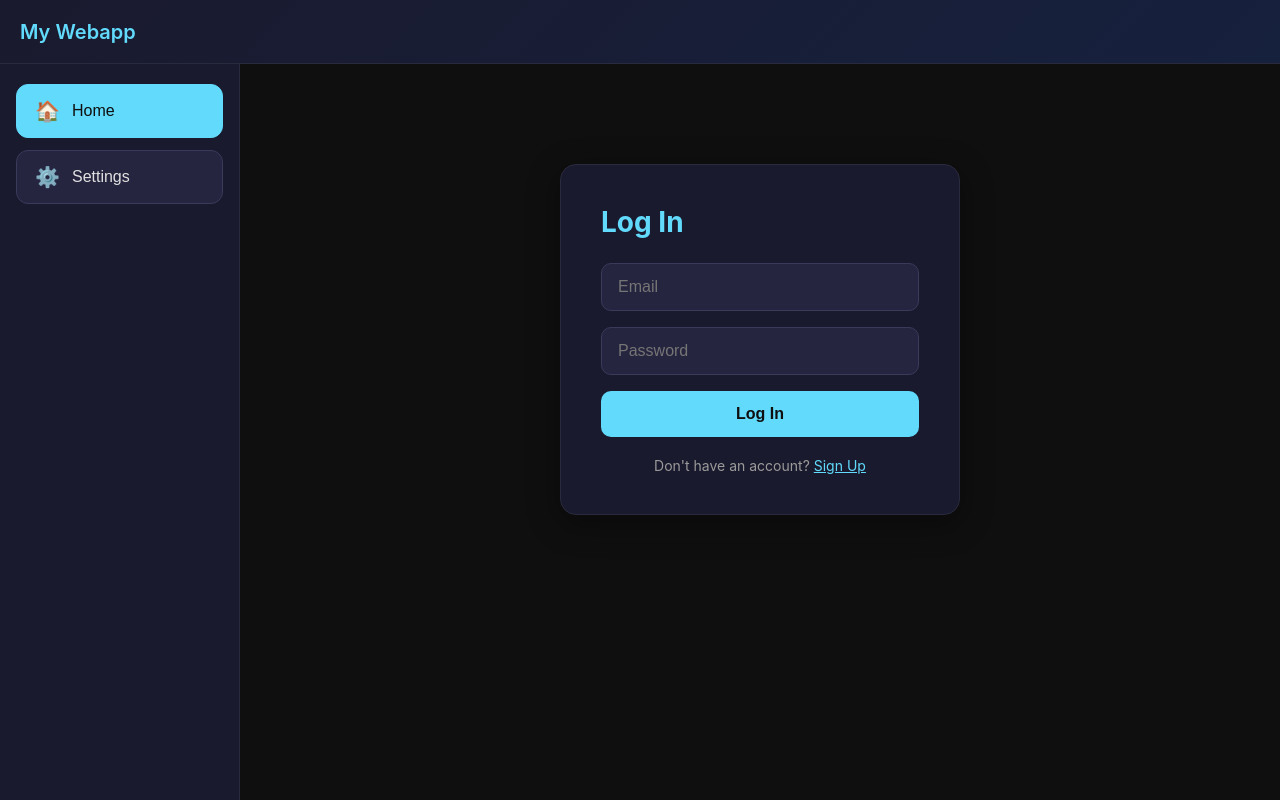
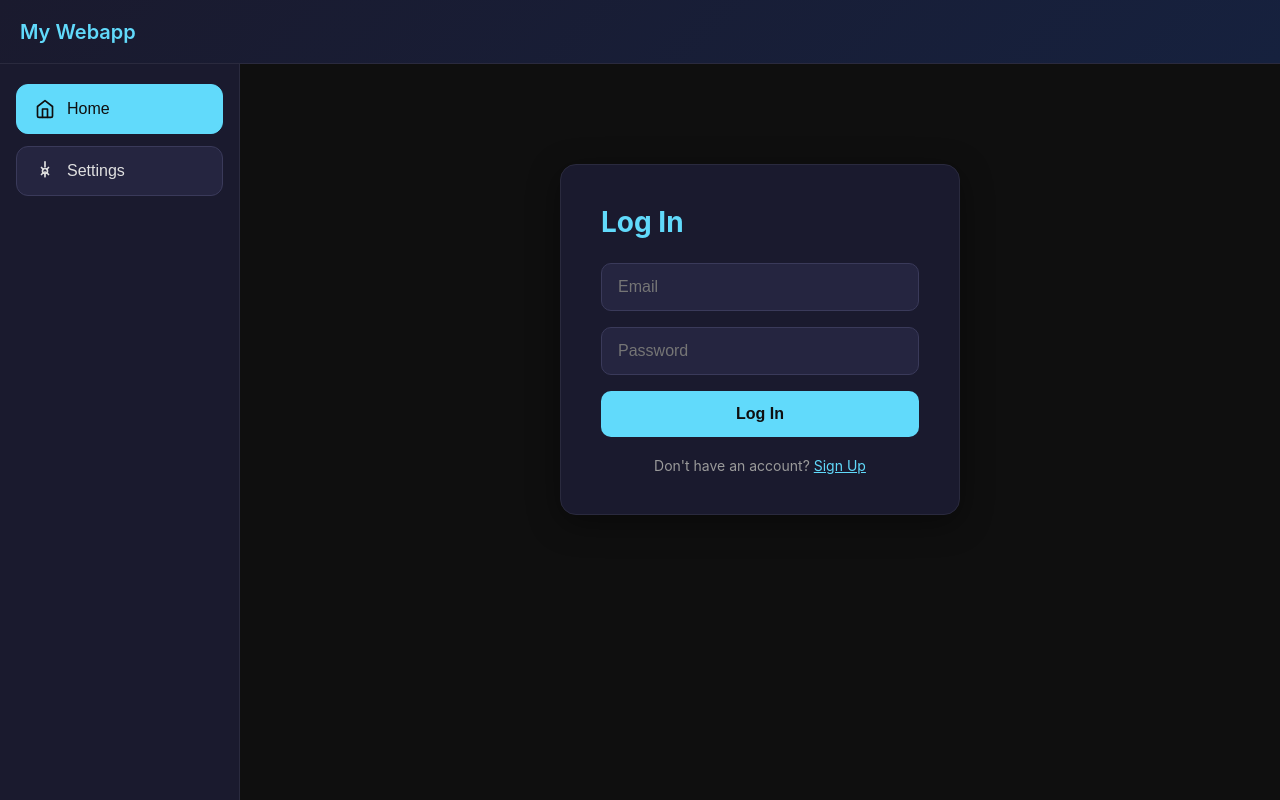
Before and after one commit to Closehunter/my-webapp, a React (Create React App) app: page / in a window 1280 px wide. Built offline with nearby package versions, Linux system fonts and the light colour scheme; no server answers.

Commit message:
Add mobile responsive design

```diff
--- a/src/App.css
+++ b/src/App.css
@@ -104,15 +104,35 @@ body {
   border-color: #61dafb;
 }
 
+/* SVG Icon Styles */
+.icon {
+  width: 20px;
+  height: 20px;
+  display: inline-block;
+  flex-shrink: 0;
+  transition: all 0.2s;
+}
+
 .nav-btn .icon {
-  font-size: 20px;
-  display: inline-block;
+  color: #e0e0e0;
+}
+
+.nav-btn:hover .icon {
+  color: #ffffff;
+}
+
+.nav-btn.active .icon {
+  color: #0f0f0f;
 }
 
 .logout-btn {
   margin-top: auto;
   background: #e84118 !important;
   border-color: #e84118 !important;
+  color: #fff !important;
+}
+
+.logout-btn .icon {
   color: #fff !important;
 }
 
@@ -157,9 +177,22 @@ body {
   color: #e0e0e0;
   font-size: 28px;
   cursor: pointer;
-  padding: 0;
+  padding: 4px;
   width: 32px;
   height: 32px;
+  display: flex;
+  align-items: center;
+  justify-content: center;
+  transition: all 0.2s;
+}
+
+.close-btn:hover {
+  color: #61dafb;
+}
+
+.close-btn .icon {
+  width: 24px;
+  height: 24px;
 }
 
 .drawer-item {
@@ -189,14 +222,25 @@ body {
 }
 
 .drawer-item .icon {
-  font-size: 20px;
-  display: inline-block;
+  color: #e0e0e0;
+}
+
+.drawer-item:hover .icon {
+  color: #ffffff;
+}
+
+.drawer-item.active .icon {
+  color: #0f0f0f;
 }
 
 .drawer-item.logout {
   margin-top: auto;
   background: #e84118;
   border-color: #e84118;
+  color: #fff;
+}
+
+.drawer-item.logout .icon {
   color: #fff;
 }
 
--- a/src/App.js
+++ b/src/App.js
@@ -1,6 +1,45 @@
 import React, { useState, useEffect } from 'react';
 import './App.css';
 import { supabase } from './supabaseClient';
+
+// SVG Icon Components
+const HomeIcon = () => (
+  <svg className="icon" viewBox="0 0 24 24" fill="none" stroke="currentColor" strokeWidth="2" strokeLinecap="round" strokeLinejoin="round">
+    <path d="M3 9l9-7 9 7v11a2 2 0 0 1-2 2H5a2 2 0 0 1-2-2z"></path>
+    <polyline points="9 22 9 12 15 12 15 22"></polyline>
+  </svg>
+);
+
+const ProfileIcon = () => (
+  <svg className="icon" viewBox="0 0 24 24" fill="none" stroke="currentColor" strokeWidth="2" strokeLinecap="round" strokeLinejoin="round">
+    <path d="M20 21v-2a4 4 0 0 0-4-4H8a4 4 0 0 0-4 4v2"></path>
+    <circle cx="12" cy="7" r="4"></circle>
+  </svg>
+);
+
+const SettingsIcon = () => (
+  <svg className="icon" viewBox="0 0 24 24" fill="none" stroke="currentColor" strokeWidth="2" strokeLinecap="round" strokeLinejoin="round">
+    <circle cx="12" cy="12" r="3"></circle>
+    <path d="M12 1v6m0 6v6"></path>
+    <path d="M16.24 7.76l-2.12 2.12m-4.24 4.24l-2.12 2.12"></path>
+    <path d="M7.76 7.76l2.12 2.12m4.24 4.24l2.12 2.12"></path>
+  </svg>
+);
+
+const LogoutIcon = () => (
+  <svg className="icon" viewBox="0 0 24 24" fill="none" stroke="currentColor" strokeWidth="2" strokeLinecap="round" strokeLinejoin="round">
+    <path d="M9 21H5a2 2 0 0 1-2-2V5a2 2 0 0 1 2-2h4"></path>
+    <polyline points="16 17 21 12 16 7"></polyline>
+    <line x1="21" y1="12" x2="9" y2="12"></line>
+  </svg>
+);
+
+const CloseIcon = () => (
+  <svg className="icon" viewBox="0 0 24 24" fill="none" stroke="currentColor" strokeWidth="2" strokeLinecap="round" strokeLinejoin="round">
+    <line x1="18" y1="6" x2="6" y2="18"></line>
+    <line x1="6" y1="6" x2="18" y2="18"></line>
+  </svg>
+);
 
 function App() {
   const [selected, setSelected] = useState('Home');
@@ -184,7 +223,7 @@ function App() {
           className={`nav-btn ${selected === 'Home' ? 'active' : ''}`}
           onClick={() => setSelected('Home')}
         >
-          <span className="icon">🏠</span>
+          <HomeIcon />
           <span>Home</span>
         </button>
         {signedIn && (
@@ -192,7 +231,7 @@ function App() {
             className={`nav-btn ${selected === 'Profile' ? 'active' : ''}`}
             onClick={() => setSelected('Profile')}
           >
-            <span className="icon">👤</span>
+            <ProfileIcon />
             <span>Profile</span>
           </button>
         )}
@@ -200,12 +239,12 @@ function App() {
           className={`nav-btn ${selected === 'Settings' ? 'active' : ''}`}
           onClick={() => setSelected('Settings')}
         >
-          <span className="icon">⚙️</span>
+          <SettingsIcon />
           <span>Settings</span>
         </button>
         {signedIn && (
           <button className="nav-btn logout-btn" onClick={handleLogout}>
-            <span className="icon">🚪</span>
+            <LogoutIcon />
             <span>Logout</span>
           </button>
         )}
@@ -216,13 +255,15 @@ function App() {
       <nav className={`drawer ${drawerOpen ? 'open' : ''}`}>
         <div className="drawer-header">
           <h2>Menu</h2>
-          <button className="close-btn" onClick={() => setDrawerOpen(false)}>✕</button>
+          <button className="close-btn" onClick={() => setDrawerOpen(false)}>
+            <CloseIcon />
+          </button>
         </div>
         <button
           className={`drawer-item ${selected === 'Home' ? 'active' : ''}`}
           onClick={() => handleNavClick('Home')}
         >
-          <span className="icon">🏠</span>
+          <HomeIcon />
           <span>Home</span>
         </button>
         {signedIn && (
@@ -230,7 +271,7 @@ function App() {
             className={`drawer-item ${selected === 'Profile' ? 'active' : ''}`}
             onClick={() => handleNavClick('Profile')}
           >
-            <span className="icon">👤</span>
+            <ProfileIcon />
             <span>Profile</span>
           </button>
         )}
@@ -238,12 +279,12 @@ function App() {
           className={`drawer-item ${selected === 'Settings' ? 'active' : ''}`}
           onClick={() => handleNavClick('Settings')}
         >
-          <span className="icon">⚙️</span>
+          <SettingsIcon />
           <span>Settings</span>
         </button>
         {signedIn && (
           <button className="drawer-item logout" onClick={handleLogout}>
-            <span className="icon">🚪</span>
+            <LogoutIcon />
             <span>Logout</span>
           </button>
         )}
```
